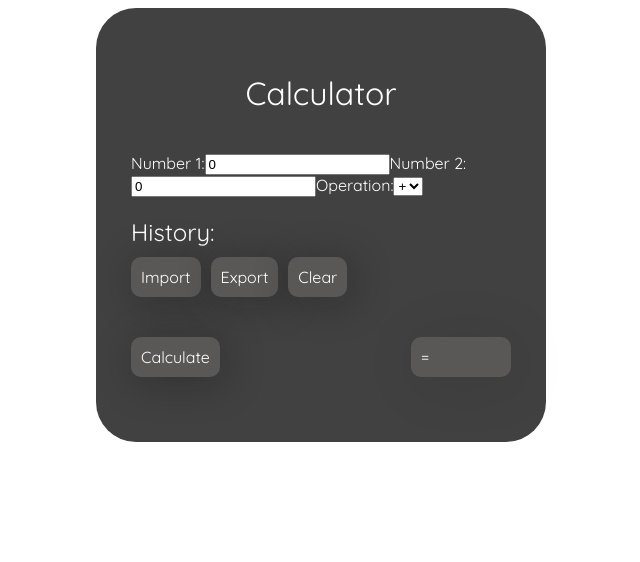
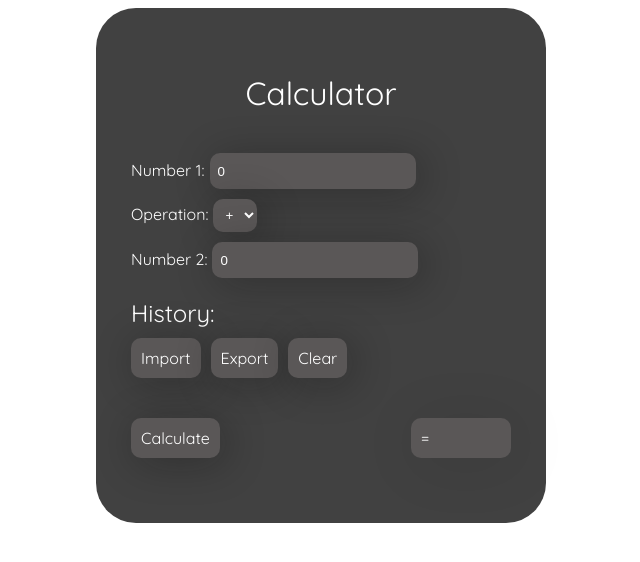
Before and after one commit to moonc4ke/iproyal-calculator-challenge, a Vue app: page / in a window 1280 px wide. Shown: the top 562 px of the page, without its empty margins (319-959 px from the left). Built offline with nearby package versions, Linux system fonts and the light colour scheme.

Commit message:
Add styles for CalculatorOperation component

```diff
--- a/src/components/CalculatorOperation.vue
+++ b/src/components/CalculatorOperation.vue
@@ -19,13 +19,13 @@ const updateValues = () => {
 </script>
 
 <template>
-  <div>
+  <div class="calculator-operation-section">
+    <div class="calculator-operation-section-block">
       <label for="num1">Number 1:</label>
       <input id="num1" v-model="num1" type="number" placeholder="Number 1" @change="updateValues">
+    </div>
 
-    <label for="num2">Number 2:</label>
-    <input id="num2" v-model="num2" type="number" placeholder="Number 2" @change="updateValues">
-
+    <div class="calculator-operation-section-block">
       <label for="operation">Operation:</label>
       <select id="operation" v-model="operation" @change="updateValues">
         <option value="+">+</option>
@@ -34,4 +34,43 @@ const updateValues = () => {
         <option value="/">/</option>
       </select>
     </div>
+
+    <div class="calculator-operation-section-block">
+      <label for="num2">Number 2:</label>
+      <input id="num2" v-model="num2" type="number" placeholder="Number 2" @change="updateValues">
+    </div>
+  </div>
 </template>
+
+<style scoped>
+input { outline: none; }
+
+.calculator-operation-section label {
+  font-weight: 400;
+  margin-right: 5px;
+}
+
+.calculator-operation-section input, select {
+  border: none;
+  outline: none;
+  background: none;
+  padding: 8px;
+  margin: 0;
+  background-color: #5A5757;
+  color: #fff;
+  box-shadow: 5px 5px 40px 0px #0B0B0B4D;
+  border-radius: 10px;
+}
+
+.calculator-operation-section input {
+  -webkit-appearance: none;
+  -moz-appearance: none;
+  appearance: none;
+  width: 50%;
+  height: 20px;
+}
+
+.calculator-operation-section-block {
+  margin-bottom: 10px;
+}
+</style>
```
Lines whose indentation alone changed are shown as unchanged.
